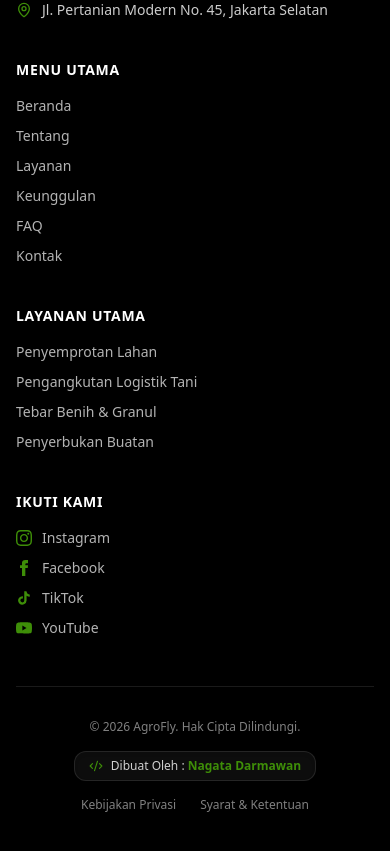
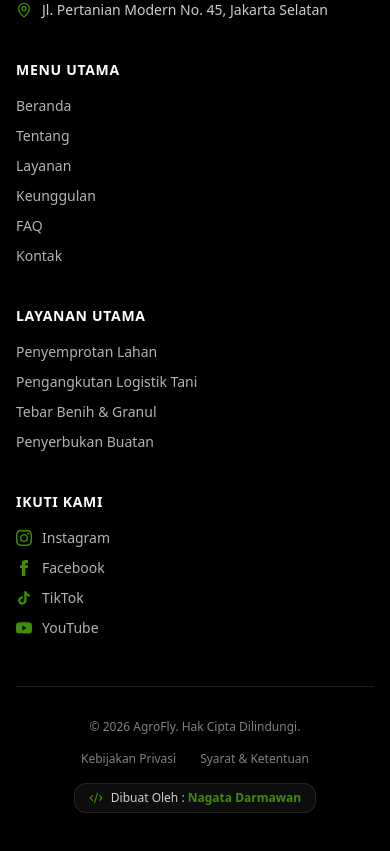
Before and after one commit to NagataDarmawan/SewaDronePertanian, a Next.js app: page / in a window 390 px wide. Shown: the part 9562-10413 px from the top of the page. Built offline with nearby package versions, Linux system fonts and the light colour scheme.

Commit message:
Penambahan page detail layanan dan keunggulan

```diff
--- a/src/components/layouts/Footer.tsx
+++ b/src/components/layouts/Footer.tsx
@@ -89,7 +89,7 @@ export default function Footer() {
               Ikuti Kami
             </h3>
             <ul className="space-y-2.5 text-sm">
-              {CONTACT_DATA.socials.map((social, idx) => (
+              {SITE_CONFIG.socials.map((social, idx) => (
                 <li key={idx}>
                   <a
                     href={social.href}
@@ -111,17 +111,18 @@ export default function Footer() {
 
         {/* Copyright & Author Card */}
         <div className="pt-8 flex flex-col sm:flex-row items-center justify-between text-xs text-[var(--white)]/50 gap-4">
-          <p>© {new Date().getFullYear()} {SITE_CONFIG.name}. Hak Cipta Dilindungi.</p>
+          <p className="order-1">© {new Date().getFullYear()} {SITE_CONFIG.name}. Hak Cipta Dilindungi.</p>
+
+          {/* Link Kebijakan & S&K */}
+          <div className="flex gap-6 order-2 sm:order-3">
+            <a href="#" className="hover:text-[var(--white)] transition-colors">Kebijakan Privasi</a>
+            <a href="#" className="hover:text-[var(--white)] transition-colors">Syarat & Ketentuan</a>
+          </div>
 
           {/* Card Dibuat Oleh */}
-          <div className="inline-flex items-center gap-2 px-3.5 py-1.5 rounded-xl bg-white/5 border border-white/10 text-[var(--white)]/80 shadow-inner">
+          <div className="inline-flex items-center gap-2 px-3.5 py-1.5 rounded-xl bg-white/5 border border-white/10 text-[var(--white)]/80 shadow-inner order-3 sm:order-2">
             <Code2 className="w-3.5 h-3.5 text-[var(--green-bright,#22c55e)]" />
             <span>Dibuat Oleh : <strong className="text-[var(--green-bright,#22c55e)] font-bold">Nagata Darmawan</strong></span>
-          </div>
-
-          <div className="flex gap-6">
-            <a href="#" className="hover:text-[var(--white)] transition-colors">Kebijakan Privasi</a>
-            <a href="#" className="hover:text-[var(--white)] transition-colors">Syarat & Ketentuan</a>
           </div>
         </div>
 
```
